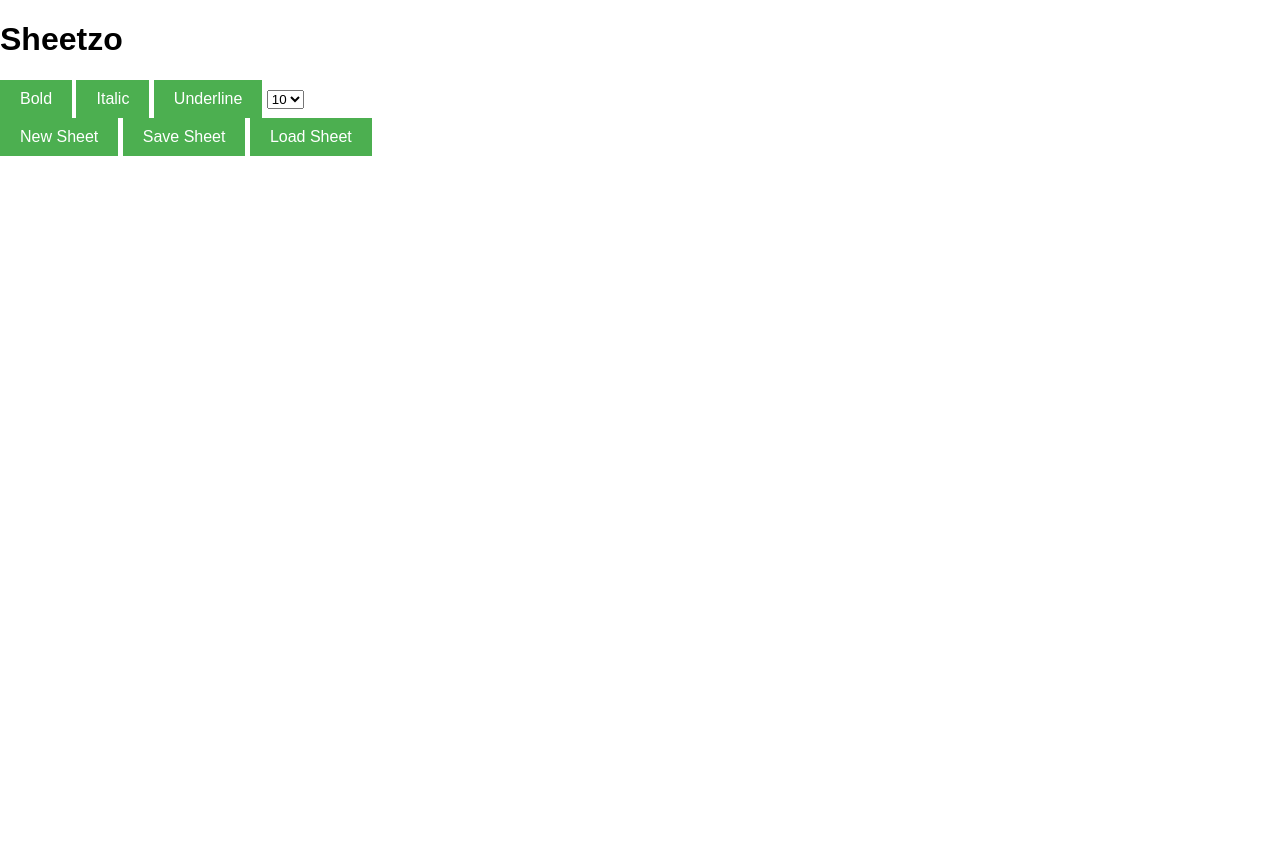
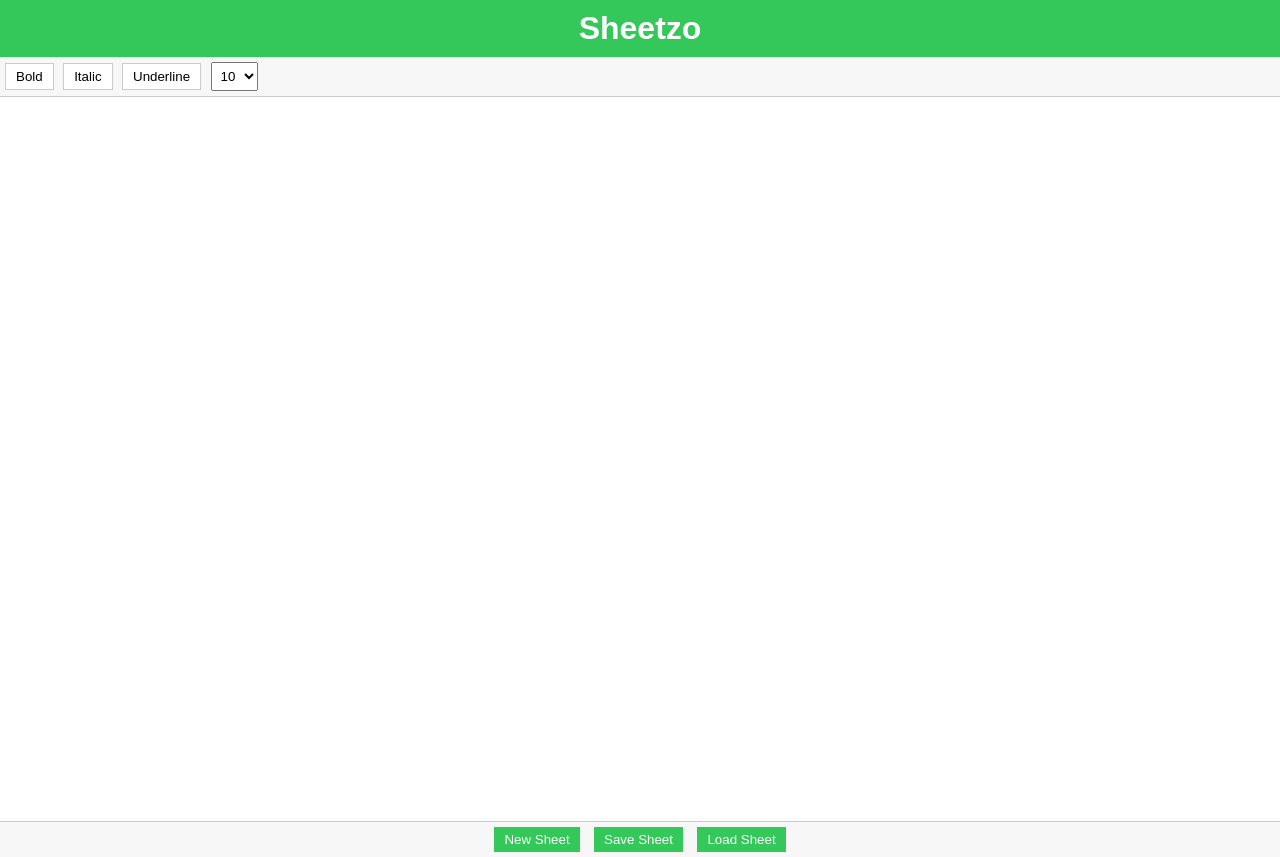
Before and after one commit to Gitspert25/Sheetzo, a plain HTML site: page index.html in a window 1280 px wide. Before the commit the page ends 800 px from the top, so only its background shows below. Drawn offline with Linux system fonts and the light colour scheme.

Commit message:
Update styles.css

```diff
--- a/styles.css
+++ b/styles.css
@@ -1,56 +1,74 @@
-/* styles.css */
-
 body {
     font-family: Arial, sans-serif;
     margin: 0;
     padding: 0;
+    background-color: #FFFFFF;
 }
 
-header {
-    background-color: #333;
-    color: #fff;
-    padding: 1em;
+.top-bar {
+    background-color: #34C759; /* Green */
+    color: #FFFFFF;
+    padding: 10px;
     text-align: center;
 }
 
-header h1 {
+.top-bar h1 {
     margin: 0;
 }
 
-nav ul {
-    list-style: none;
-    margin: 0;
-    padding: 0;
+.main-container {
     display: flex;
-    justify-content: space-between;
+    flex-direction: column;
+    height: 100vh;
 }
 
-nav li {
-    margin-right: 20px;
+.toolbar {
+    background-color: #F7F7F7;
+    padding: 5px;
+    border-bottom: 1px solid #CCCCCC;
 }
 
-button {
-    background-color: #4CAF50;
-    color: #fff;
-    border: none;
-    padding: 10px 20px;
-    font-size: 16px;
-    cursor: pointer;
+.toolbar-button {
+    background-color: #FFFFFF;
+    border: 1px solid #CCCCCC;
+    padding: 5px 10px;
+    margin-right: 5px;
 }
 
-button:hover {
-    background-color: #3e8e41;
+.toolbar-select {
+    padding: 5px;
+    margin-right: 5px;
 }
 
-#sheet-container {
-    display: grid;
-    grid-template-columns: repeat(10, 1fr);
-    grid-gap: 10px;
-    padding: 20px;
+.spreadsheet-container {
+    flex-grow: 1;
+    overflow: auto;
 }
 
-.sheet-cell {
-    background-color: #f0f0f0;
-    padding: 10px;
-    border: 1px solid #ddd;
+.spreadsheet-grid {
+    display: grid;
+    grid-template-columns: repeat(26, 100px);
+    grid-template-rows: repeat(100, 25px);
+    gap: 1px;
 }
+
+.spreadsheet-grid div {
+    background-color: #FFFFFF;
+    border: 1px solid #CCCCCC;
+    padding: 5px;
+}
+
+.bottom-toolbar {
+    background-color: #F7F7F7;
+    padding: 5px;
+    border-top: 1px solid #CCCCCC;
+    text-align: center;
+}
+
+.bottom-toolbar-button {
+    background-color: #34C759; /* Green */
+    color: #FFFFFF;
+    border: none;
+    padding: 5px 10px;
+    margin: 0 5px;
+}
```
